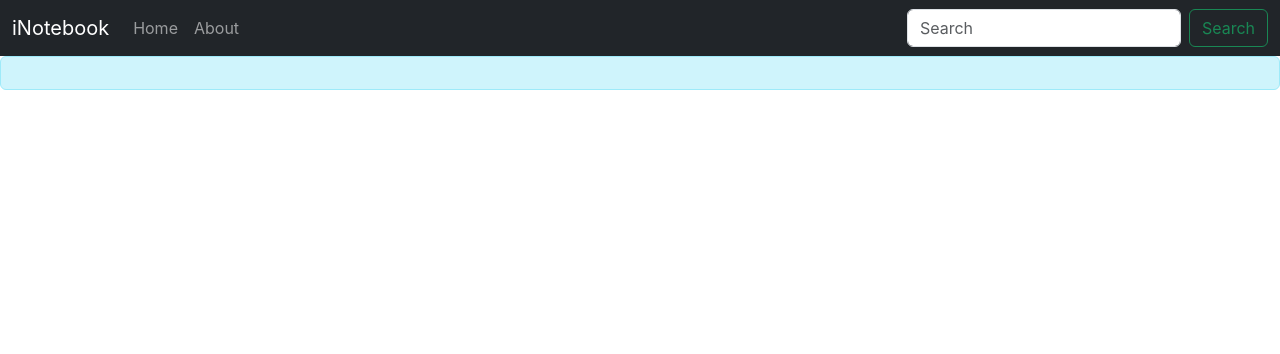
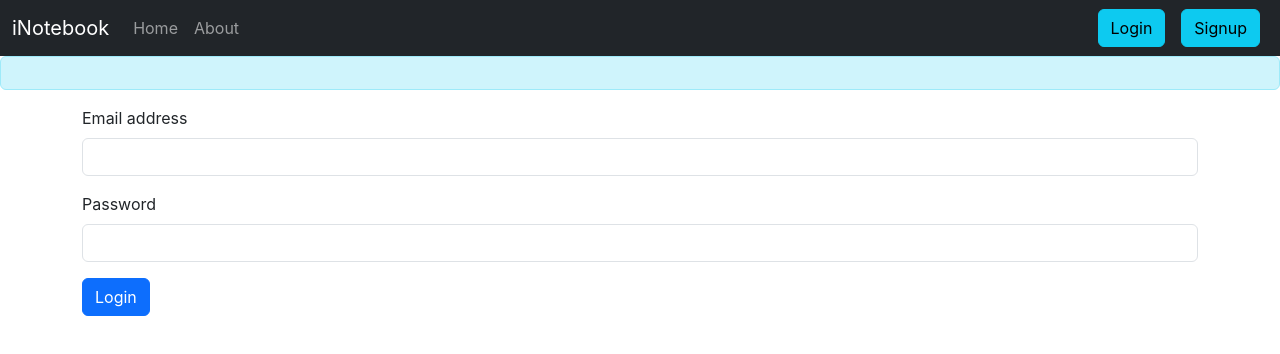
Before and after one commit to SomsuryaMohapatra/iNotebook-Frontend, a React (Create React App) app: page /login in a window 1280 px wide. Shown: the top 354 px of the page. Built offline with nearby package versions, Linux system fonts and the light colour scheme.

Commit message:
Login Component , User Login to Home page , useNavigate Hook , localStorage for authtoken

```diff
--- a/src/App.js
+++ b/src/App.js
@@ -5,6 +5,8 @@ import Home from "./components/Home";
 import About from "./components/About";
 import NoteState from "./context/notes/NoteState";
 import Alert from "./components/Alert";
+import Login from "./components/Login";
+import Signup from "./components/Signup";
 
 function App() {
   return (
@@ -16,6 +18,8 @@ function App() {
           <Routes>
             <Route path="/" element={<Home />} />
             <Route path="/about" element={<About />} />
+            <Route path="/login" element={<Login />} />
+            <Route path="/signup" element={<Signup />} />
           </Routes>
         </div>
       </NoteState>
--- /dev/null
+++ b/src/components/Login.js
@@ -0,0 +1,75 @@
+import React, { useState } from "react";
+import { useNavigate } from "react-router-dom";
+
+export default function Login() {
+  let navigate = useNavigate();
+
+  const [loginCredentials, setLoginCredentials] = useState({
+    email: "",
+    password: "",
+  });
+
+  const onChange = (e) => {
+    setLoginCredentials({
+      ...loginCredentials,
+      [e.target.name]: e.target.value,
+    });
+  };
+
+  const handleSubmit = async (e) => {
+    e.preventDefault();
+    const response = await fetch(`http://localhost:5000/api/auth/login`, {
+      method: "POST",
+      headers: {
+        "Content-Type": "application/json",
+      },
+      body: JSON.stringify({
+        email: loginCredentials.email,
+        password: loginCredentials.password,
+      }),
+    });
+    const json = await response.json();
+    console.log(json);
+    if (json.success) {
+      localStorage.setItem("authToken", json.authToken);
+      navigate('/');
+    }else{
+        alert("Invalid Credentials");
+    }
+  };
+  return (
+    <div>
+      <form onSubmit={handleSubmit}>
+        <div className="mb-3">
+          <label htmlFor="email" className="form-label">
+            Email address
+          </label>
+          <input
+            type="email"
+            className="form-control"
+            id="email"
+            name="email"
+            value={loginCredentials.email}
+            onChange={onChange}
+          />
+        </div>
+        <div className="mb-3">
+          <label htmlFor="password" className="form-label">
+            Password
+          </label>
+          <input
+            type="password"
+            className="form-control"
+            id="password"
+            name="password"
+            value={loginCredentials.password}
+            onChange={onChange}
+          />
+        </div>
+        <button type="submit" className="btn btn-primary">
+          Login
+        </button>
+      </form>
+    </div>
+  );
+}
--- a/src/components/Navbar.js
+++ b/src/components/Navbar.js
@@ -47,15 +47,12 @@ export default function Navbar() {
               </li>
             </ul>
             <form className="d-flex" role="search">
-              <input
-                className="form-control me-2"
-                type="search"
-                placeholder="Search"
-                aria-label="Search"
-              />
-              <button className="btn btn-outline-success" type="submit">
-                Search
-              </button>
+              <Link to="/login" className="btn btn-info mx-2" role="button">
+                Login
+              </Link>
+              <Link to="/signup" className="btn btn-info mx-2" role="button">
+                Signup
+              </Link>
             </form>
           </div>
         </div>
--- /dev/null
+++ b/src/components/Signup.js
@@ -0,0 +1,7 @@
+import React from 'react'
+
+export default function Signup() {
+  return (
+    <div>Signup</div>
+  )
+}
```
